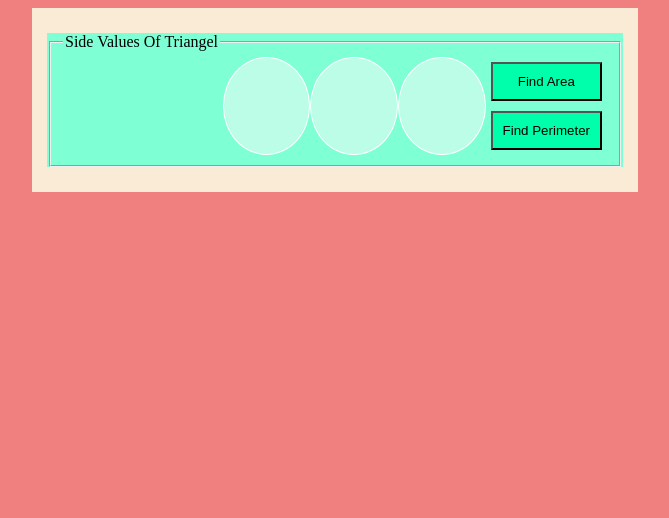
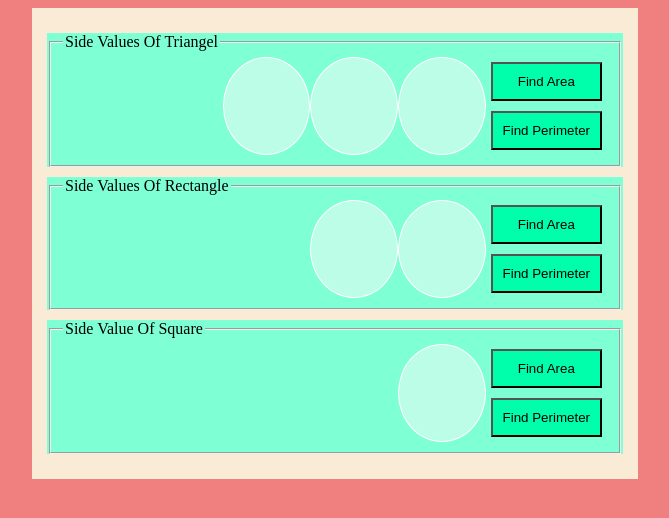
Before and after one commit to nurynurish/Perimeter---Area-Finder, a plain HTML site: page index.html in a window 1280 px wide. Shown: the whole page, without its empty margins (305-974 px from the left). Drawn offline with Linux system fonts and the light colour scheme.

Commit message:
Style Finished

```diff
--- a/index.html
+++ b/index.html
@@ -11,12 +11,12 @@
     <div class="container">
 
         <div class=" shape triangle">
-            <form action="">
+            <form>
                 <fieldset>
                     <legend>Side Values Of Triangel</legend>
-                    <input type="text" name="" id="">
-                    <input type="text" name="" id="">
-                    <input type="text" name="" id="">
+                    <input type="text" name="" id="side1_triangle">
+                    <input type="text" name="" id="side2_triangle">
+                    <input type="text" name="" id="side3_triangle">
                     <div class="buttons">
                         <input type="submit" value="Find Area">
                         <input type="submit" value="Find Perimeter">
@@ -28,14 +28,33 @@
 
 
         <div class="shape rectangle">
-
+            <form>
+                <fieldset>
+                    <legend>Side Values Of Rectangle</legend>
+                    <input type="text" name="" id="side1_rectangle">
+                    <input type="text" name="" id="side2_rectangle">
+                    <div class="buttons">
+                        <input type="submit" value="Find Area">
+                        <input type="submit" value="Find Perimeter">
+                    </div>
+                </fieldset>
+            </form>
         </div>
 
 
 
 
         <div class="shape square">
-
+            <form>
+                <fieldset>
+                    <legend>Side Value Of Square</legend>
+                    <input type="text" name="" id="side1_square">
+                    <div class="buttons">
+                        <input type="submit" value="Find Area">
+                        <input type="submit" value="Find Perimeter">
+                    </div>
+                </fieldset>
+            </form>
         </div>
 
     </div>
```
